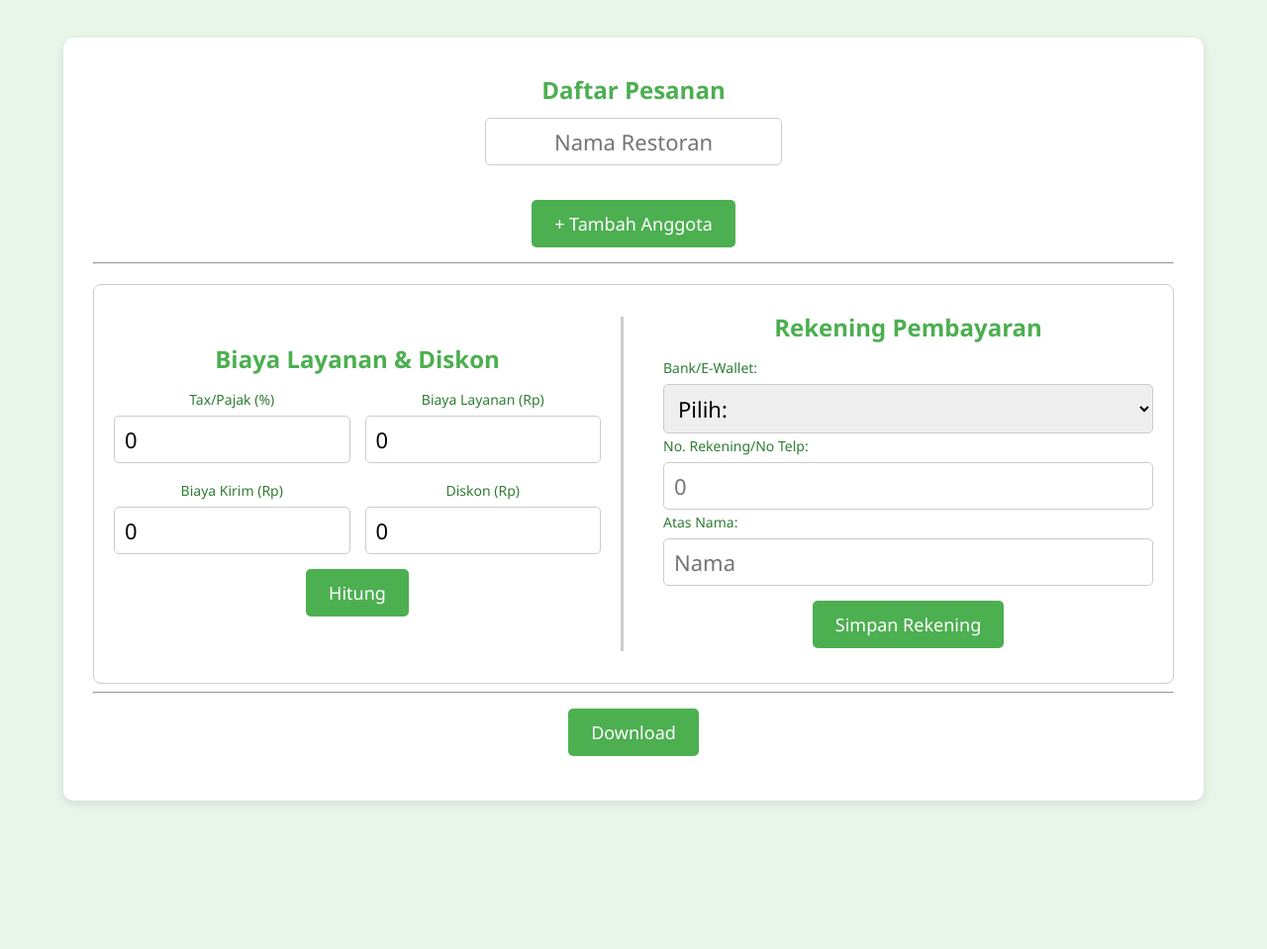
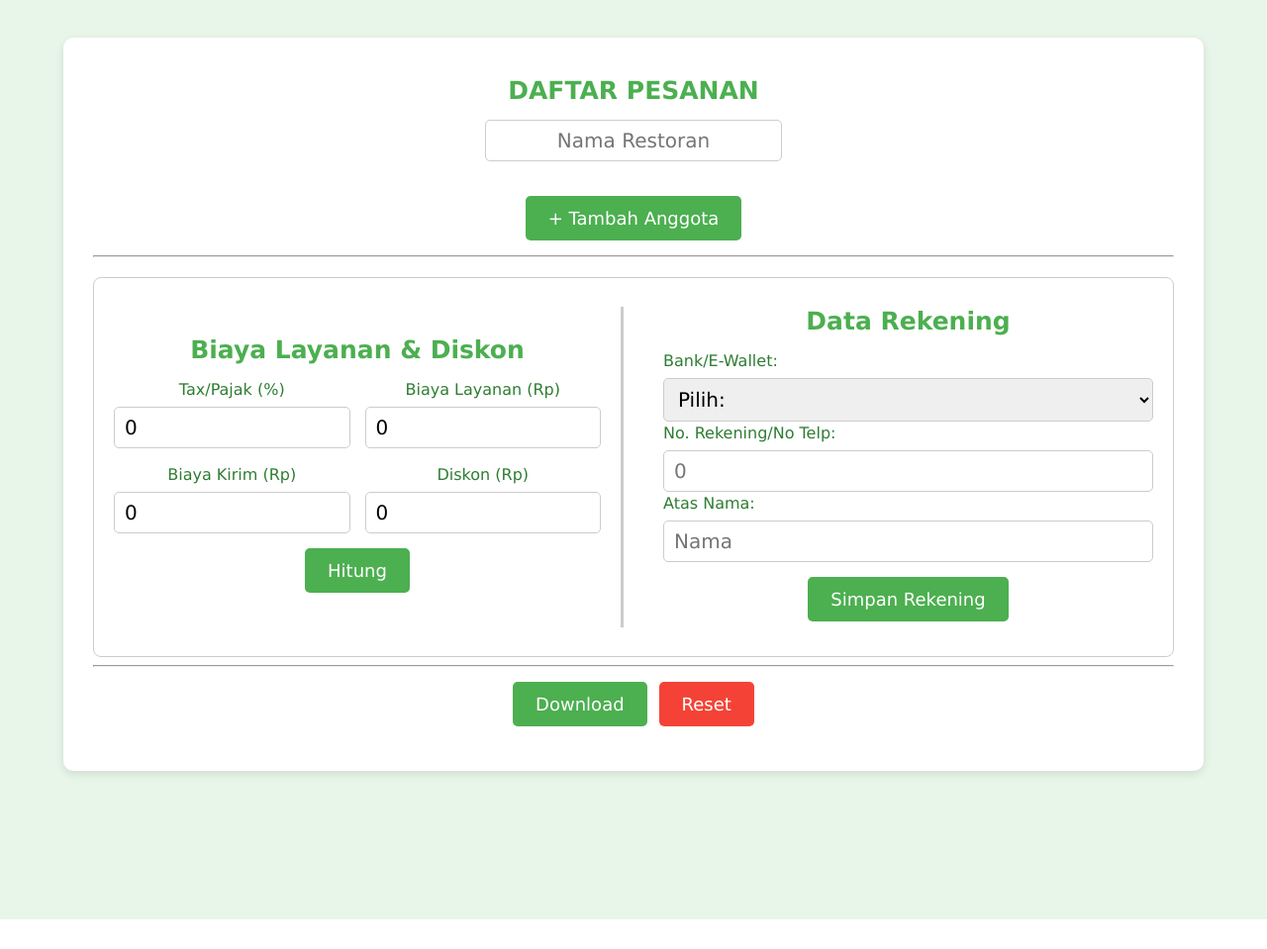
Before and after one commit to uLuum/Split-Bill, a PHP site: page / in a window 1280 px wide. Shown: the part 112-1071 px from the top of the page at 99% size. After the commit the page ends 1041 px from the top, so only its background shows below. Run offline with PHP 8.4, Linux system fonts and the light colour scheme.

Commit message:
update new button reset

```diff
--- a/public_frontend_php/assets/script.js
+++ b/public_frontend_php/assets/script.js
@@ -209,6 +209,7 @@
 document.getElementById('addMember').onclick = () => addMemberSection();
 document.getElementById('calculate').onclick = () => calculateAndRender(false);
 document.getElementById('saveAccount').onclick = () => calculateAndRender(true);
+document.getElementById('resetAll').onclick = resetAllData;
 
 document.getElementById('exportPdf').onclick = async () => {
   const payload = buildPayload();
@@ -236,6 +237,37 @@
   a.download = 'split_bill.pdf';
   a.click();
 };
+
+/* ===================== Reset Function ===================== */
+function resetAllData() {
+  if (!confirm("Apakah kamu yakin ingin menghapus semua data dan memulai ulang?")) return;
+
+  // Hapus anggota
+  document.getElementById('members').innerHTML = '';
+
+  // Reset form input
+  document.getElementById('resto').value = '';
+  document.getElementById('tax').value = 0;
+  document.getElementById('service').value = 0;
+  document.getElementById('shipping').value = 0;
+  document.getElementById('discount').value = 0;
+
+  // Reset rekening
+  document.getElementById('bank').value = 'Pilih';
+  document.getElementById('accountNumber').value = '';
+  document.getElementById('accountName').value = '';
+
+  // Mengosongkan hasil perhitungan
+  document.getElementById('result').innerHTML = '';
+
+  // Menghapus rekening
+  localStorage.removeItem('paymentAccount');
+
+  // Reset counter anggota
+  memberCounter = 0;
+
+  alert("Data berhasil dihapus!");
+}
 
 /*
 document.getElementById('copyAccount').onclick = async () => {
--- a/public_frontend_php/assets/style.css
+++ b/public_frontend_php/assets/style.css
@@ -3,7 +3,7 @@
   margin: 0;
   padding: 0;
   box-sizing: border-box;
-  font-family: "Segoe UI", Arial, sans-serif;
+  font-family: Verdana, Geneva, Tahoma, sans-serif;
 }
 
 /* Warna tema */
@@ -63,6 +63,7 @@
 
 /* Sub judul */
 h2 {
+  font-size: 25px;
   margin-top: 5px;
   text-align: center;
   color: var(--secondary);
@@ -82,7 +83,7 @@
   border: 1px solid var(--border);
   border-radius: 5px;
   width: 100%;
-  font-size: 22px;
+  font-size: 20px;
   margin-top: 5px;
 }
 
@@ -98,7 +99,7 @@
   justify-content: center;
   font-weight: 500;
   color: var(--primary);
-  font-size: 14px;
+  font-size: 16px;
 }
 
 /* Group tombol agar rata tengah */
@@ -130,6 +131,14 @@
 }
 button.removeItem:hover, button.removeMember:hover {
   background: #b71c1c;
+}
+
+button.danger {
+  background-color: #f44336;
+  color: white;
+}
+button.danger:hover {
+  background-color: #d32f2f;
 }
 
 /* Section 2 kolom */
--- a/public_frontend_php/index.php
+++ b/public_frontend_php/index.php
@@ -14,7 +14,7 @@
 
   <div id="form-area">
     <!-- Section Anggota -->
-    <h2>Daftar Pesanan</h2>
+    <h2>DAFTAR PESANAN</h2>
     <div class="restoran">
       <div>
         <input id="resto" placeholder="Nama Restoran">
@@ -59,7 +59,7 @@
 
       <!-- Kanan: Rekening -->
       <div class="calc-right">
-        <h2>Rekening Pembayaran</h2>
+        <h2>Data Rekening</h2>
         <div id="accountForm">
           <label>Bank/E-Wallet:</label>
           <select id="bank">
@@ -89,9 +89,10 @@
 
     <hr/>
 
-    <!-- Export PDF -->
+    <!-- Export PDF dan Reset -->
     <div class="button-group">
       <button id="exportPdf" type="button">Download</button>
+      <button id="resetAll" type="button" class="danger">Reset</button>
     </div>
 
   </div>
```
